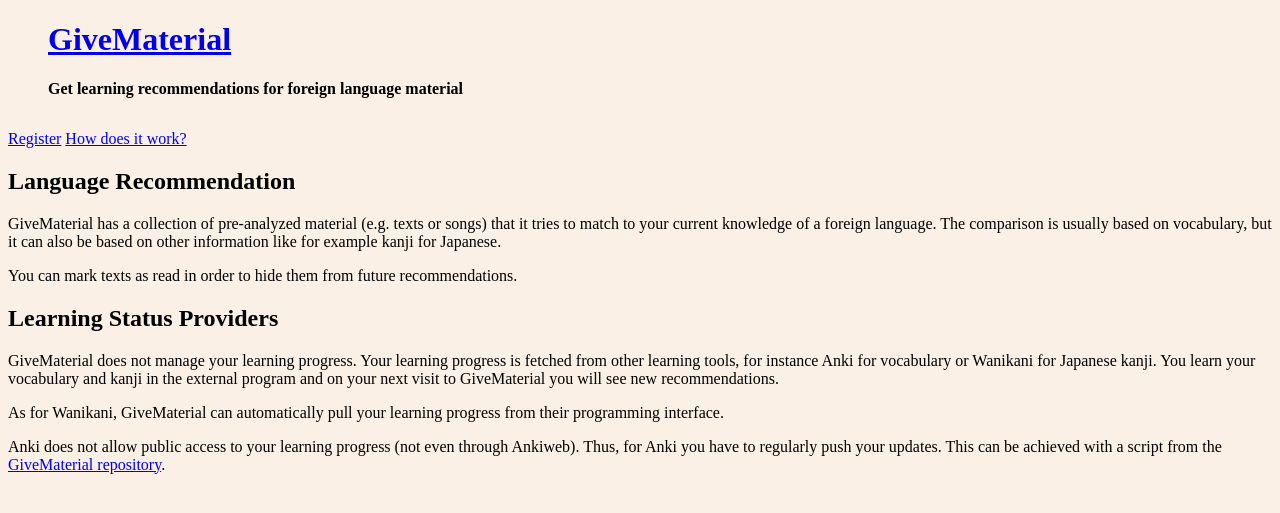
After one commit to aufziehvogel/givematerial, a Flask app: page /howworks in a window 1280 px wide. The commit adds this page. Shown: the top 513 px of the page. Run offline with Flask 2, Linux system fonts and the light colour scheme.

Commit message:
add an info page how it works

```diff
--- a/givematerial/web/main.py
+++ b/givematerial/web/main.py
@@ -173,6 +173,11 @@
     return render_template('register.html', token=token)
 
 
+@app.route("/howworks")
+def howworks():
+    return render_template('howworks.html')
+
+
 if __name__ == "__main__":
     custom_host = os.getenv('HOST_BIND', default=None)
 
--- a/givematerial/web/templates/base.html
+++ b/givematerial/web/templates/base.html
@@ -76,6 +76,7 @@
   <div id="heading-subline">Get learning recommendations for foreign language material</div>
 
   <a href="{{ url_for('register') }}">Register</a>
+  <a href="{{ url_for('howworks') }}">How does it work?</a>
 
   <div id="main">
     {% block content %}{% endblock %}
--- /dev/null
+++ b/givematerial/web/templates/howworks.html
@@ -0,0 +1,32 @@
+{% extends 'base.html' %}
+
+{% block content %}
+<h2>Language Recommendation</h2>
+
+<p>
+    GiveMaterial has a collection of pre-analyzed material (e.g. texts or songs) that it tries to match to your
+    current knowledge of a foreign language. The comparison is usually based on vocabulary, but it can also be
+    based on other information like for example kanji for Japanese.
+</p>
+
+<p>
+    You can mark texts as read in order to hide them from future recommendations.
+</p>
+
+<h2>Learning Status Providers</h2>
+<p>
+    GiveMaterial does not manage your learning progress. Your learning progress is fetched from other learning tools,
+    for instance Anki for vocabulary or Wanikani for Japanese kanji. You learn your vocabulary and kanji in the
+    external program and on your next visit to GiveMaterial you will see new recommendations.
+</p>
+
+<p>
+    As for Wanikani, GiveMaterial can automatically pull your learning progress from their programming interface.
+</p>
+
+<p>
+    Anki does not allow public access to your learning progress (not even through Ankiweb). Thus, for Anki you have to
+    regularly push your updates. This can be achieved with a script from the
+    <a href="https://github.com/aufziehvogel/givematerial/">GiveMaterial repository</a>.
+</p>
+{% endblock content %}
```
